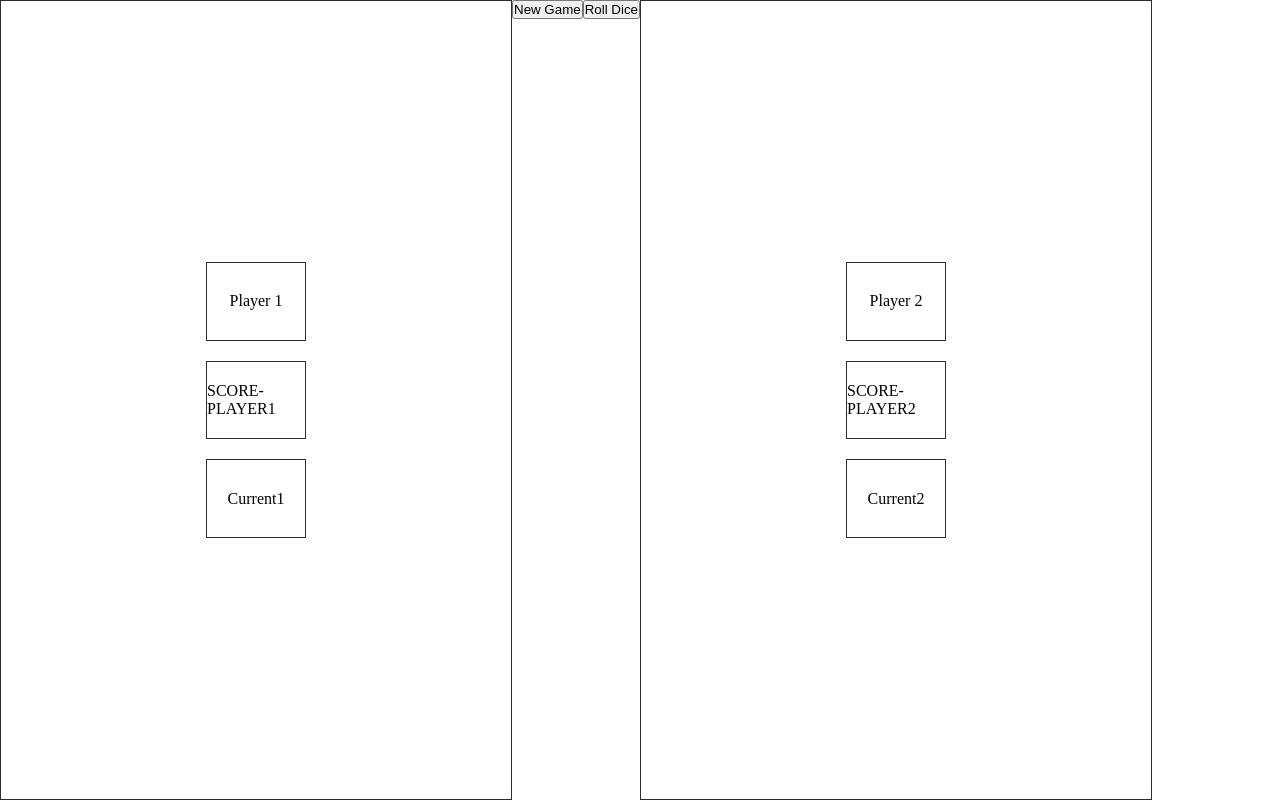
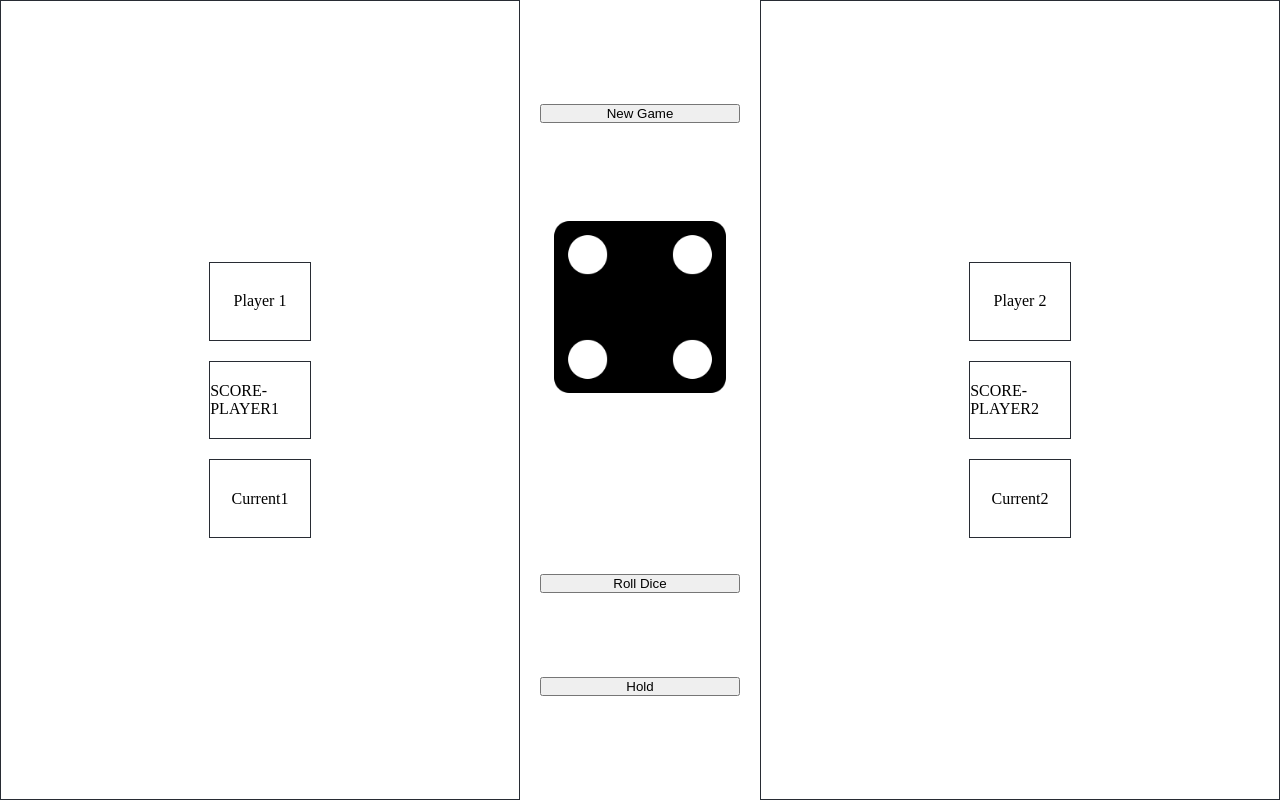
Before and after one commit to sivanxpeer/weekend8-dice-game, a React (Create React App) app: page / in a window 1280 px wide. Built offline with nearby package versions, Linux system fonts and the light colour scheme; the HTML template or start-up script is replaced by a standard one.

Commit message:
working buttons

```diff
--- /dev/null
+++ b/src/components/Button/Button.css
@@ -0,0 +1,6 @@
+.Buttons-container{
+    display: flex;
+    flex-direction: column;
+    justify-content: space-evenly;
+    padding: 20px;
+}
--- a/src/components/Button/Button.jsx
+++ b/src/components/Button/Button.jsx
@@ -1,13 +1,17 @@
 import React from "react";
 import Dice from "../Dice/Dice";
+import './Button.css'
 export default class Button extends React.Component {
 
     render = () => {
         return (
-            <div>
-                <button onClick={() => { console.log("refresh") }}>New Game</button>
+            <div className="Buttons-container">
+                <button onClick={() => window.location.reload()}>New Game</button>
+                <Dice/>
+                <Dice/>
                 <button onClick={console.log("click")}>Roll Dice</button>
-                <Dice/>
+                <button onClick={console.log("click")}>Hold</button>
+
             </div>
         )
 
--- a/src/components/Dice/Dice.css
+++ b/src/components/Dice/Dice.css
@@ -1,19 +1,24 @@
-    /* .image-1 {
-      background-image: url("/src/Assets/dice-1.png");
+    .image-1 {
+      background: url("/assets/images/dice_icon_01.png")no-repeat center center/cover;
     }
     .image-2 {
-      background-image: url("/src/Assets/dice-2.png");
+      background: url("/assets/images/dice_icon_02.png")no-repeat center center/cover;
     }
     .image-3 {
-      background-image: url("/src/Assets/dice-3.png");
+      background: url("/assets/images/dice_icon_03.png")no-repeat center center/cover;
     }
     .image-4 {
-      background-image: url("/src/Assets/dice-4.png");
+      background: url("/assets/images/dice_icon_04.png")no-repeat center center/cover;
     }
     .image-5 {
-      background-image: url("/src/Assets/dice-5.png");
+      background: url("/assets/images/dice_icon_05.png")no-repeat center center/cover;
     }
     .image-6 {
-      background-image: url("/src/Assets/dice-6.png");
+      background: url("/assets/images/dice_icon_06.png")no-repeat center center/cover;
     }
-     */
+
+    .image-1,.image-2,.image-3,.image-4,.image-5,.image-6{
+      width:200px;
+      height:200px;
+      /* padding:5%; */
+    }
--- a/src/components/Dice/Dice.jsx
+++ b/src/components/Dice/Dice.jsx
@@ -1,5 +1,5 @@
 import React from "react";
-
+import './Dice.css'
 
 // image1 = import(/assets/images / dice_icon_01);
 // image2 = import(/assets/images / dice_icon_02);
@@ -7,6 +7,9 @@ import React from "react";
 // image4 = import(/assets/images / dice_icon_04);
 // image5 = import(/assets/images / dice_icon_05);
 // image6 = import(/assets/images / dice_icon_06);
+
+const DiceImage = ["image-1","image-2","image-3","image-4","image-5","image-6"];
+
 export default class Dice extends React.Component {
 
     // constructor(props) {
@@ -21,10 +24,13 @@ export default class Dice extends React.Component {
     //     }
     // }
 
+    pickDice=(array)=>{
+        return array[Math.floor(Math.random()*6)+1];
+    }
+
     render = () => {
         return (
-            <div>
-
+            <div className={this.pickDice(DiceImage)}>
             </div>
         );
     }
--- a/src/components/Game/Game.css
+++ b/src/components/Game/Game.css
@@ -1,4 +1,4 @@
-.GameContainer{
+.Game{
     display:flex;
     flex-direction: space-between;
     width:100%;
--- a/src/components/Game/Game.jsx
+++ b/src/components/Game/Game.jsx
@@ -7,7 +7,8 @@
 
 
 import React from 'react';
-import GameBoard from '../GameBoard/GameBoard';
+import Button from '../Button/Button';
+// import GameBoard from '../GameBoard/GameBoard';
 import Player from '../Player/Player';
 import './Game.css';
 
@@ -15,17 +16,20 @@ export default class Game extends React.Component {
     constructor(props) {
         super(props);
         this.state = {
-            name: this.props.name,
-            turn: false
+            turn: false,
+            maxPoints: 100,
+            dice:[null, null],
+            players: ["player1","player2"],
         }
     }
     render = () => {
         // const whoIsThePlayer = {turn};
         //after if
         return (
-            <div className="GameContainer">
+            <div className="Game">
                 <Player name="Player 1" score="SCORE-PLAYER1" currentScore="Current1"/>
-                <GameBoard/>
+                {/* <GameBoard/> */}
+                <Button/>
                 <Player name="Player 2" score ="SCORE-PLAYER2" currentScore="Current2"/>
 
             </div>
--- a/src/components/GameBoard/GameBoard.css
+++ /dev/null
@@ -1,6 +0,0 @@
-.GameBoard{
-    /* height:100vh; */
-    border: 1px solid #282c34;
-    display: flex;
-    /* width: 20vw; */
-}
--- a/src/components/GameBoard/GameBoard.jsx
+++ /dev/null
@@ -1,19 +0,0 @@
-import React from "react";
-import Button from "../Button/Button";
-import Game from "../Game/Game";
-
-export default class GameBoard extends React.Component {
-    constructor(props) {
-        super(props)
-        this.state = {
-            counter: 0
-        }
-    }
-    render() {
-        return (
-            <div className="GameBoard">
-                <Button></Button>
-            </div>
-        );
-    }
-}
--- a/src/components/Player/Player.css
+++ b/src/components/Player/Player.css
@@ -11,10 +11,11 @@
     align-items:center;
     border: 1px solid #282c34;
     height:100vh;
-    width:40vw;
+    width:50vw;
     padding: 5px;
     /* justify-content:space-around; */
   }
+
 
   .player-style{
     width: 20%;
@@ -25,3 +26,7 @@
     border:1px solid #282c34;
     margin: 10px;
   }
+
+  .player-name{
+    display: flex;
+  }
--- a/src/components/Player/Player.jsx
+++ b/src/components/Player/Player.jsx
@@ -14,7 +14,10 @@ export default class Player extends React.Component {
         super(props);
         this.state = {
           name: this.props.name,
-          turn: false
+          turn: false,
+          winner: false,
+          score:0,
+        //   activeColor: false,
          }
     }
     render = () => {
```
